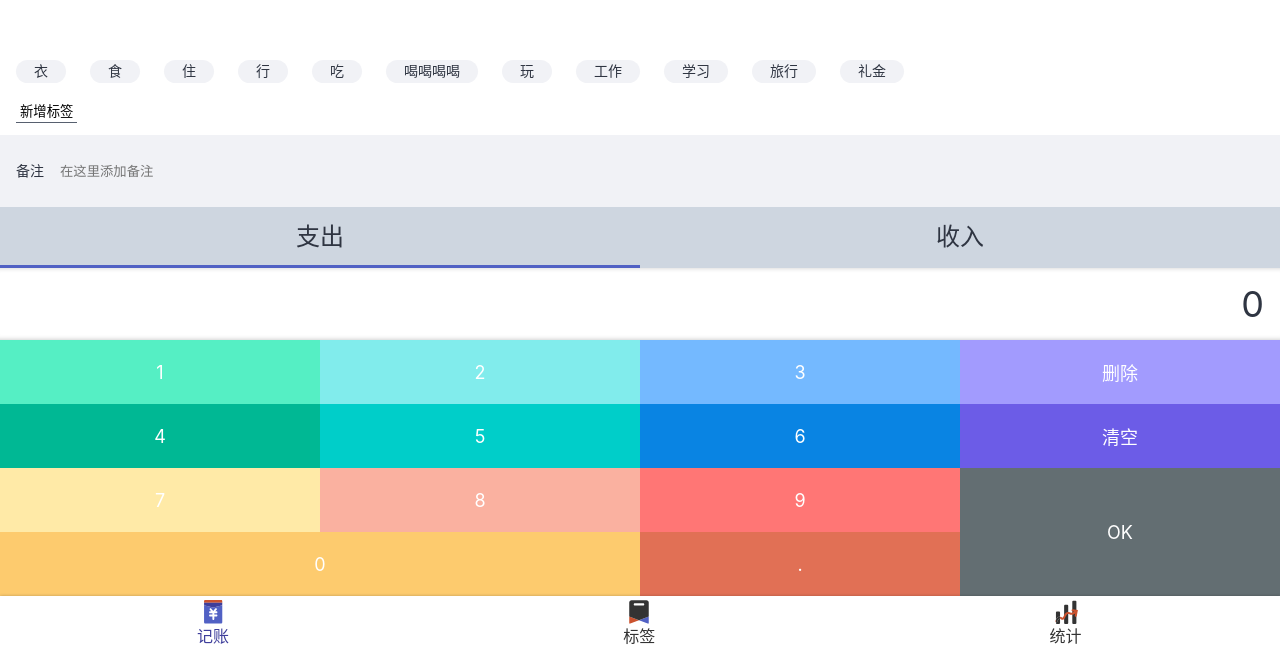
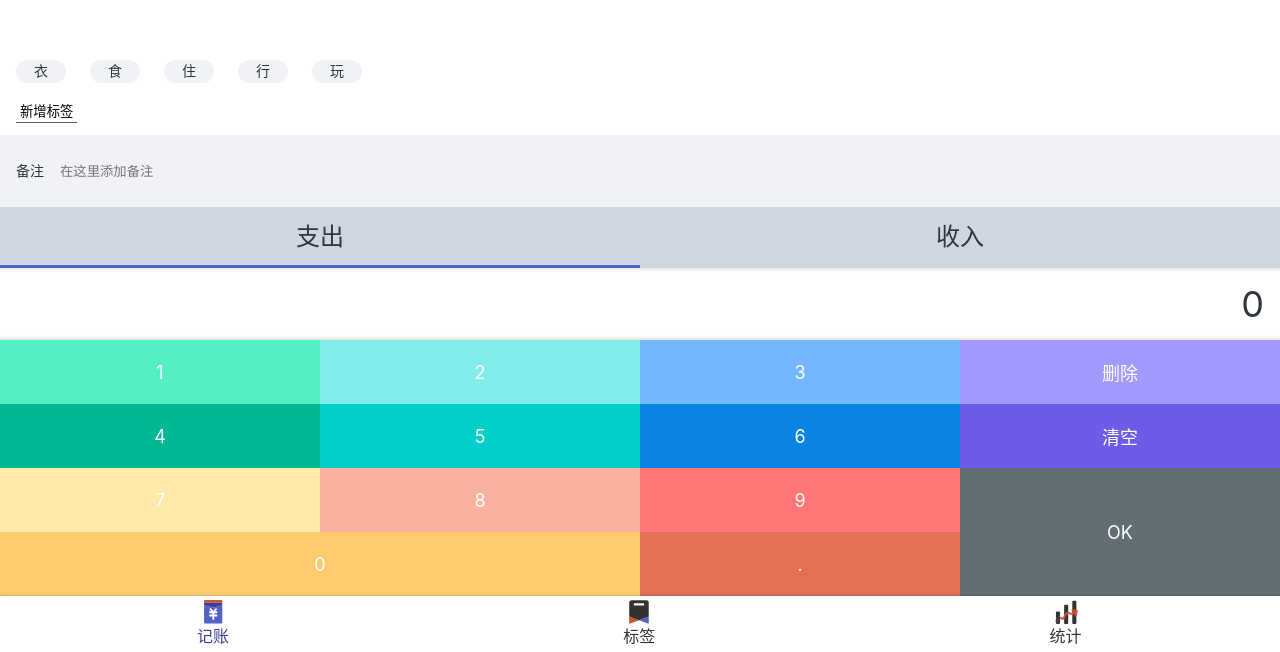
Before and after one commit to Gouson/icebookkeeping-react, a React app: page /#/money in a window 1280 px wide. Shown: the part 148-800 px from the top of the page. Built offline with nearby package versions, Linux system fonts and the light colour scheme.

Commit message:
重构tag数据结构

```diff
--- a/src/App.tsx
+++ b/src/App.tsx
@@ -4,7 +4,7 @@ import {
   Route,
   Redirect
 } from "react-router-dom";
-import Tags from 'views/Tags'
+import {Tags} from 'views/Tags'
 import Statistics from 'views/Statistics';
 import Money from 'views/Money';
 import Nomatch from 'views/NoMatch';
--- a/src/index.scss
+++ b/src/index.scss
@@ -41,7 +41,8 @@ body {
 
 button {
     font-family: inherit;
-
+    border: none;
+    background:none;
 }
 
 :focus {
--- a/src/useTags.tsx
+++ b/src/useTags.tsx
@@ -1,6 +1,12 @@
 import { useState } from "react";
 const useTags = () => {//封装自定义hook
-    const [tags, setTags] = useState<string[]>(['衣', '食', '住', '行', '吃', '喝喝喝喝', '玩',  '工作', '学习', '旅行', '礼金'])
+    const [tags, setTags] = useState<{ id: number, name: string, color: string }[]>([
+        { id: 1, name: '衣', color: '#1abc9c' },
+        { id: 2, name: '食', color: '#3498db' },
+        { id: 3, name: '住', color: '#f1c40f' },
+        { id: 4, name: '行', color: '#e74c3c' },
+        { id: 5, name: '玩', color: '#9b59b6' }
+    ])
     return {
         tags,
         setTags
--- a/src/views/Money.tsx
+++ b/src/views/Money.tsx
@@ -13,7 +13,7 @@ const MyLayout = styled(Layout)`
 type Category = '-' | '+'
 function Money() {
     const [selected, setSelected] = useState({
-        tags: [] as string[],
+        tagIds: [] as number[],
         note: '',
         category: '-' as Category,
         amount: 0
@@ -24,7 +24,7 @@ function Money() {
     }
     return (
         <MyLayout >
-            <TagsSection value={selected.tags} onChange={tags => onChange({ tags })} />
+            <TagsSection value={selected.tagIds} onChange={tagIds => onChange({ tagIds })} />
             <NoteSection value={selected.note} onChange={note => onChange({ note })} />
             <CategorySection value={selected.category} onChange={category => onChange({ category })} />
             <NumberPadSection value={selected.amount} onChange={amount => onChange({ amount })} onOk={() => { }} />
--- a/src/views/Money/TagsSection.tsx
+++ b/src/views/Money/TagsSection.tsx
@@ -33,36 +33,36 @@ const Wrapper = styled.section`
 `
 
 type Props = {
-    value: string[];
-    onChange: (selected: string[]) => void;
+    value: number[];
+    onChange: (selected: number[]) => void;
 }
 const TagsSection: React.FC<Props> = (props) => {
     const { tags, setTags } = useTags()
     // const [selectedTags, setSelectedTags] = useState<string[]>([])
-    const selectedTags = props.value;
+    const selectedTagIds = props.value;
     const onAddTag = () => {
         const tagName = window.prompt('新标签为')
         if (tagName !== null) {
-            setTags([...tags, tagName])
+            setTags([...tags, { id: Math.random(), name: tagName, color: '#2c3e50' }])
         }
     }
 
-    const onToggleTag = (tag: string) => {
-        const index = selectedTags?.indexOf(tag)
+    const onToggleTag = (tagId: number) => {
+        const index = selectedTagIds?.indexOf(tagId)
         if (index >= 0) {
             //如果tag已被选中，九福之所有没有被选中的tag，做微信的selectedTag
-            props.onChange(selectedTags.filter(t => t !== tag))
+            props.onChange(selectedTagIds.filter(t => t !== tagId))
         } else {
-            props.onChange([...selectedTags, tag])
+            props.onChange([...selectedTagIds, tagId])
         }
     }
 
-    const getClass = (tag: string) => selectedTags.indexOf(tag) >= 0 ? 'selected' : ''
+    const getClass = (tagId: number) => selectedTagIds.indexOf(tagId) >= 0 ? 'selected' : ''
     return (
         <Wrapper>
             <ol>
                 {tags.map(tag =>
-                    <li key={tag} onClick={() => { onToggleTag(tag) }} className={getClass(tag)}>{tag}</li>
+                    <li key={tag.id} onClick={() => { onToggleTag(tag.id) }} className={getClass(tag.id)}>{tag.name}</li>
                 )}
             </ol>
             <button onClick={onAddTag}>新增标签</button>
--- a/src/views/Tags.tsx
+++ b/src/views/Tags.tsx
@@ -8,6 +8,9 @@ const TagList = styled.ol`
     display:flex;
     flex-wrap:wrap;
     >a{
+        width:25%;
+    }
+    >button{
         width:25%;
     }
     li{
@@ -32,19 +35,19 @@ const TagList = styled.ol`
     }
 `
 function Tags() {
-    const { tags, setTags } = useTags()
+    const { tags } = useTags()
     return (
         <Layout >
             <TagList>
                 {tags.map(tag =>
-                    <Link to={'/tags/' + tag}>
-                        <li key={tag}><div className="icon-wrapper"><Icon className="icon" name="snacks" /></div><span>{tag}</span></li>
+                    <Link key={tag.id} to={'/tags/' + tag}>
+                        <li><div className="icon-wrapper"><Icon className="icon" name="snacks" /></div><span>{tag.name}</span></li>
                     </Link>
                 )}
-                <a><li><div className="icon-wrapper" style={{ background: '#fff' }}><Icon className="icon" name="add" /></div><span>新增</span></li>
-                </a>
+                <button><li><div className="icon-wrapper" style={{ background: '#fff' }}><Icon className="icon" name="add" /></div><span>新增</span></li>
+                </button>
             </TagList>
         </Layout>
     );
 }
-export default Tags
+export { Tags }
```
